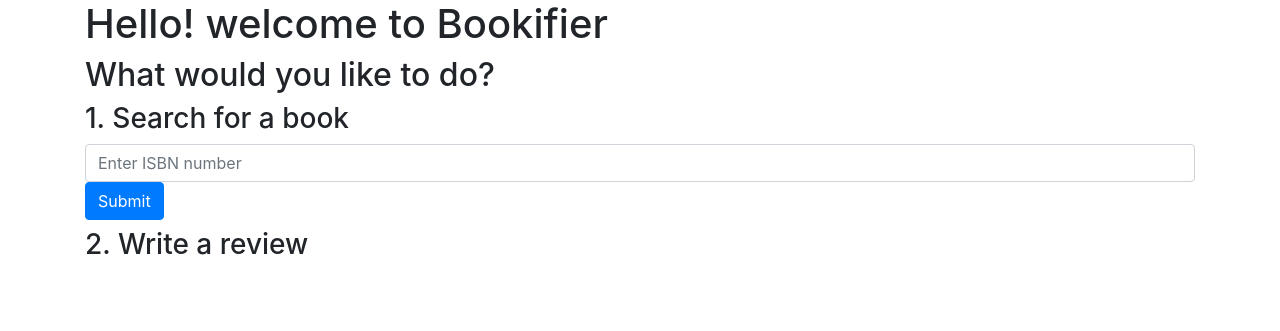
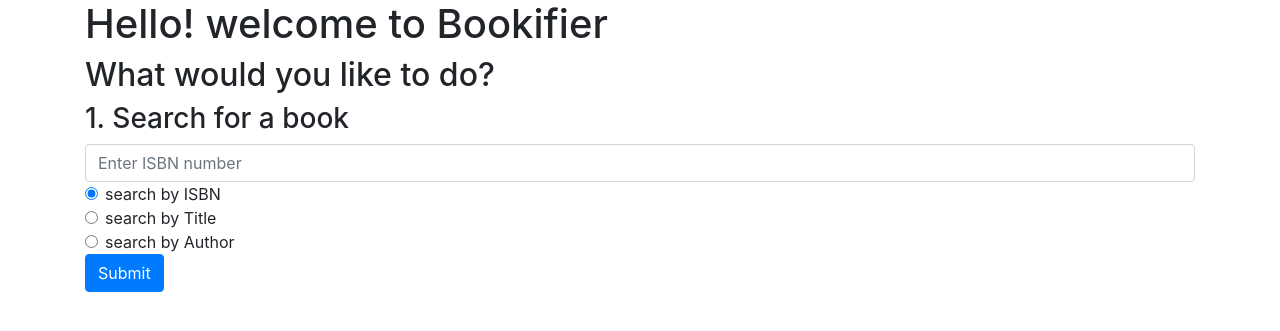
Before and after one commit to siorm2310/CS50_Project1, a Flask app: page / in a window 1280 px wide. Shown: the part 54-385 px from the top of the page. Run offline with Flask 2, Linux system fonts and the light colour scheme; the visitor is signed in with stand-in values (Sample User, id 1); some libraries are stand-ins or nearby versions.

Commit message:
added empty .css file, add radio buttons to index.html

```diff
--- a/application.py
+++ b/application.py
@@ -4,7 +4,7 @@ from flask import Flask, session, render_template,redirect,url_for,request,flash
 from flask_session import Session
 from sqlalchemy import create_engine
 from sqlalchemy.orm import scoped_session, sessionmaker
-
+import requests
 app = Flask(__name__)
 
 # Check for environment variable
@@ -19,6 +19,8 @@ Session(app)
 # Set up database
 engine = create_engine(os.getenv("DATABASE_URL"))
 db = scoped_session(sessionmaker(bind=engine))
+
+KEY = "H0t660pPuc7Y3q9l8wwzw"
 
 @app.route("/", methods=['POST','GET'] )
 def main():
@@ -41,12 +43,14 @@ def main():
 
 @app.route("/book/<string:isbn_num>", methods=['GET'] )
 def book_page(isbn_num):
+    # Get data from DB
     book = db.execute("SELECT * FROM books WHERE isbn = :isbn",{"isbn" : isbn_num}).fetchone()
     reviews = db.execute("SELECT * FROM reviews WHERE isbn = :isbn",{"isbn" : isbn_num}).fetchall()
     if book is None:
         return render_template("error.html", message = "Sorry, ISBN didn't match any book", message_code = 404)
 
-    # TODO: get all book reviews
+    # Fetch data from Goodreads
+    # gr_data = requests.get("https://www.goodreads.com/book/review_counts.json", params={"key": "KEY", "isbns": isbn_num})
     return render_template("book_page.html", book = book, reviews = reviews)
 
 
@@ -82,12 +86,14 @@ def register():
 
         if pass_to_register == pass_to_validate:
             if db.execute(f"SELECT * FROM users WHERE username = '{user_to_register}'").rowcount == 0:
-                # TODO : register
+
+                # Registration
                 db.execute("INSERT INTO users (username, password) VALUES (:username, :password)",
                 {"username" : user_to_register, "password" : pass_to_register})
                 db.commit()
                 flash("Successfully registered")
                 return redirect(url_for('main'))
+
             flash("Sorry, user already exists")
             return redirect(url_for('register'))
         flash("Sorry, passwords don't match")
--- a/templates/index.html
+++ b/templates/index.html
@@ -27,11 +27,29 @@
         name="isbnInput"
       />
     </div>
+
+    <div class="form-check">
+      <input class="form-check-input" type="radio" name="searchRadio" id="radio1" value="isbn" checked>
+      <label class="form-check-label" for="radio1">
+      search by ISBN
+      </label>
+    </div>
+
+    <div class="form-check">
+      <input class="form-check-input" type="radio" name="searchRadio" id="radio2" value="title">
+      <label class="form-check-label" for="radio2">
+        search by Title
+      </label>
+    </div>
+
+    <div class="form-check">
+      <input class="form-check-input" type="radio" name="searchRadio" id="radio3" value="author">
+      <label class="form-check-label" for="radio3">
+        search by Author
+      </label>
+    </div>
     <button type="submit" class="btn btn-primary mb-2">Submit</button>
   </form>
 
 </div>
-<div>
-  <h3>2. Write a review</h3>
-</div>
 {% endblock %}
```
Also changed, not shown: global_style.css (added).
